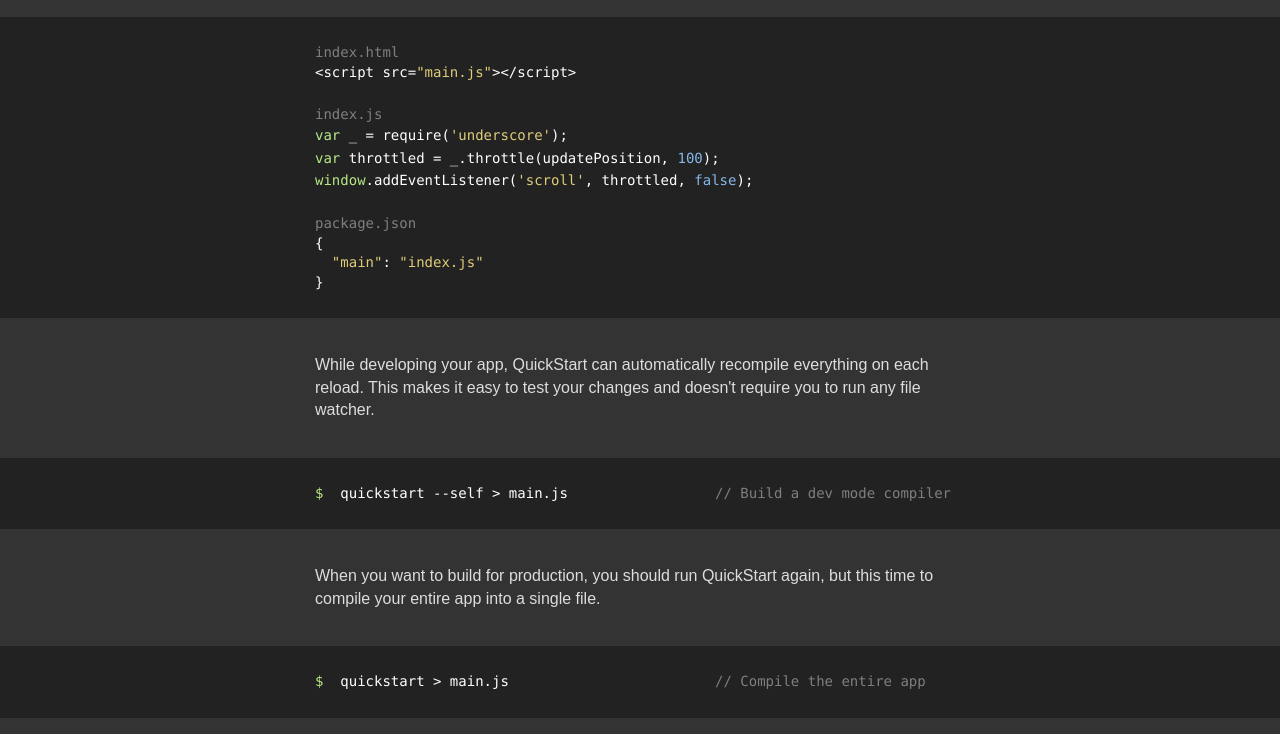
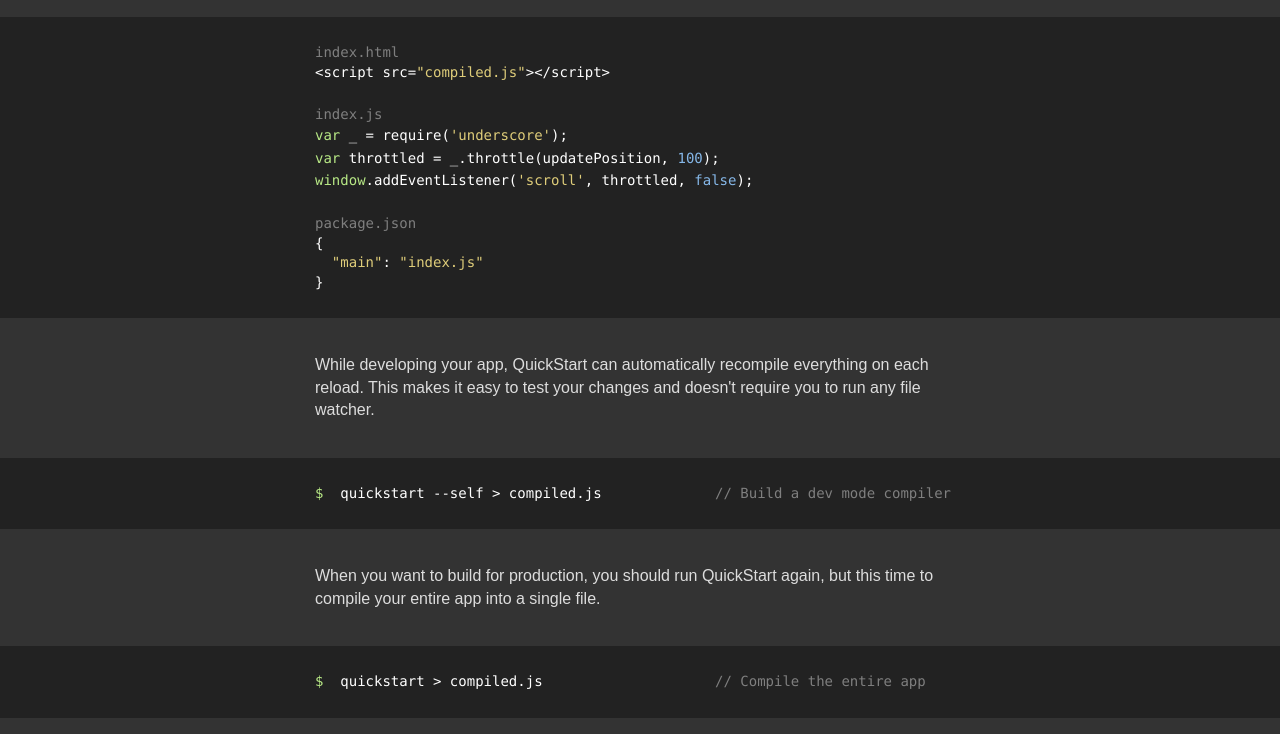
Before and after one commit to spotify/quickstart, a plain HTML site: page index.html in a window 1280 px wide. Shown: the part 846-1580 px from the top of the page. Drawn offline with Linux system fonts and the light colour scheme.

Commit message:
Rename main.js to compiled.js in the docs

```diff
--- a/index.html
+++ b/index.html
@@ -80,7 +80,7 @@
       <div class="pagewidth code-block">
         <code class="comment"><pre>index.html</pre></code>
         <code class="code">
-          <pre>&lt;script src=<span class="string">"main.js"</span>&gt;&lt;/script&gt;</pre>
+          <pre>&lt;script src=<span class="string">"compiled.js"</span>&gt;&lt;/script&gt;</pre>
         </code>
         <br>
         <code class="comment"><pre>index.js</pre></code>
@@ -110,7 +110,7 @@
       <div class="pagewidth">
         <div class="code-line">
           <code class="comment"><pre>// Build a dev mode compiler</pre></code>
-          <code class="code"><pre class="shell">quickstart --self > main.js</pre></code>
+          <code class="code"><pre class="shell">quickstart --self > compiled.js</pre></code>
         </div>
       </div>
     </div>
@@ -123,7 +123,7 @@
       <div class="pagewidth">
         <div class="code-line">
           <code class="comment"><pre>// Compile the entire app</pre></code>
-          <code class="code"><pre class="shell">quickstart > main.js</pre></code>
+          <code class="code"><pre class="shell">quickstart > compiled.js</pre></code>
         </div>
       </div>
     </div>
```
